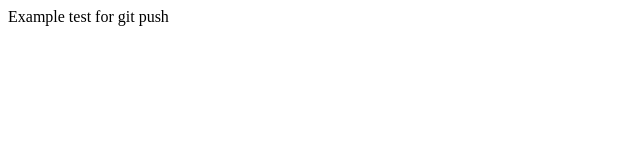
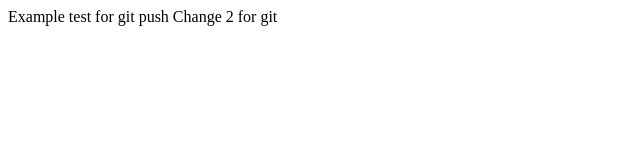
Before and after one commit to attiladome/practice001, a plain HTML site: page index.html in a window 1280 px wide. Shown: the whole page, without its empty margins (0-640 px from the left). Drawn offline with Linux system fonts and the light colour scheme.

Commit message:
Update index.html
second change

```diff
--- a/index.html
+++ b/index.html
@@ -7,5 +7,6 @@
 </head>
 <body>
     Example test for git push
+    Change 2 for git
 </body>
 </html>
```
